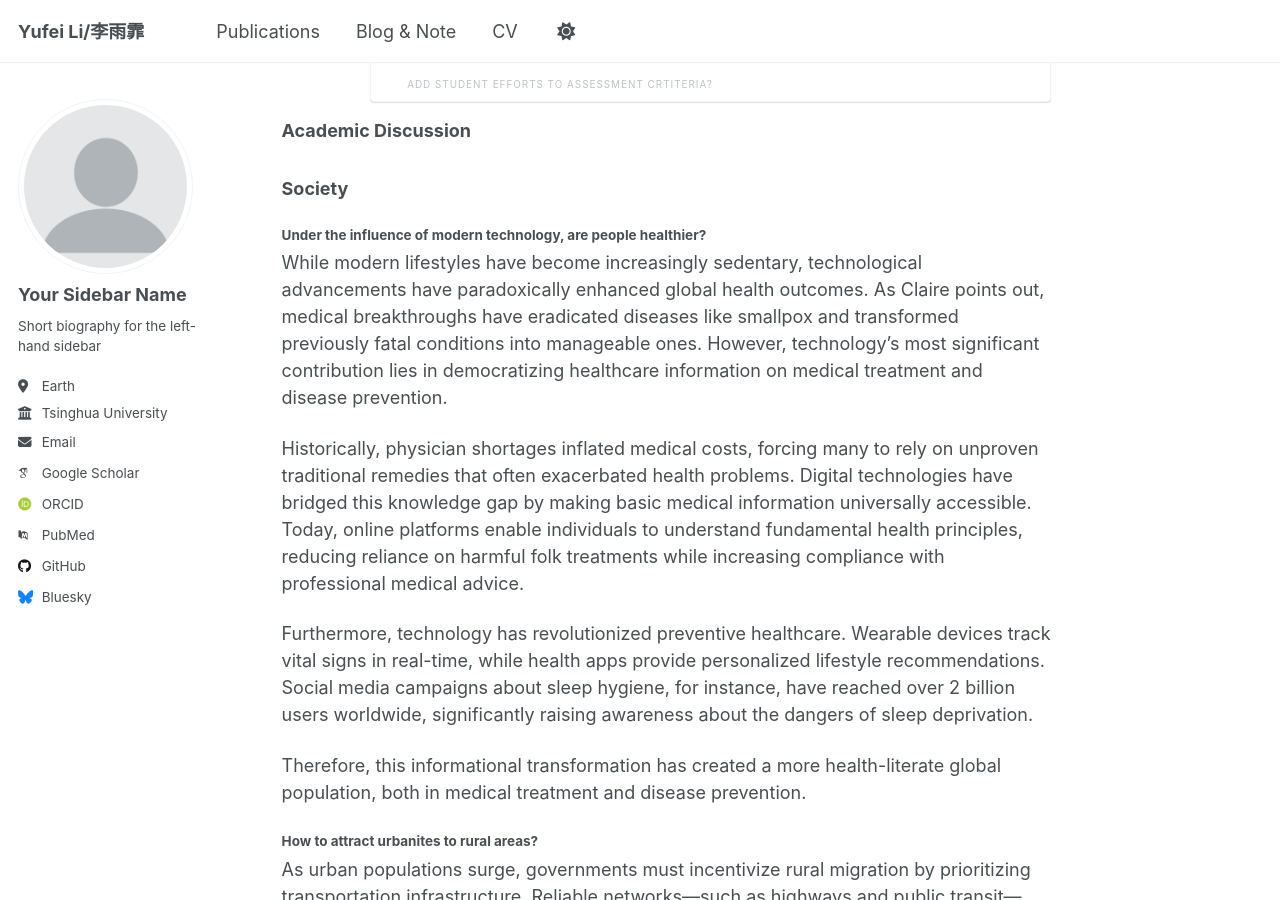
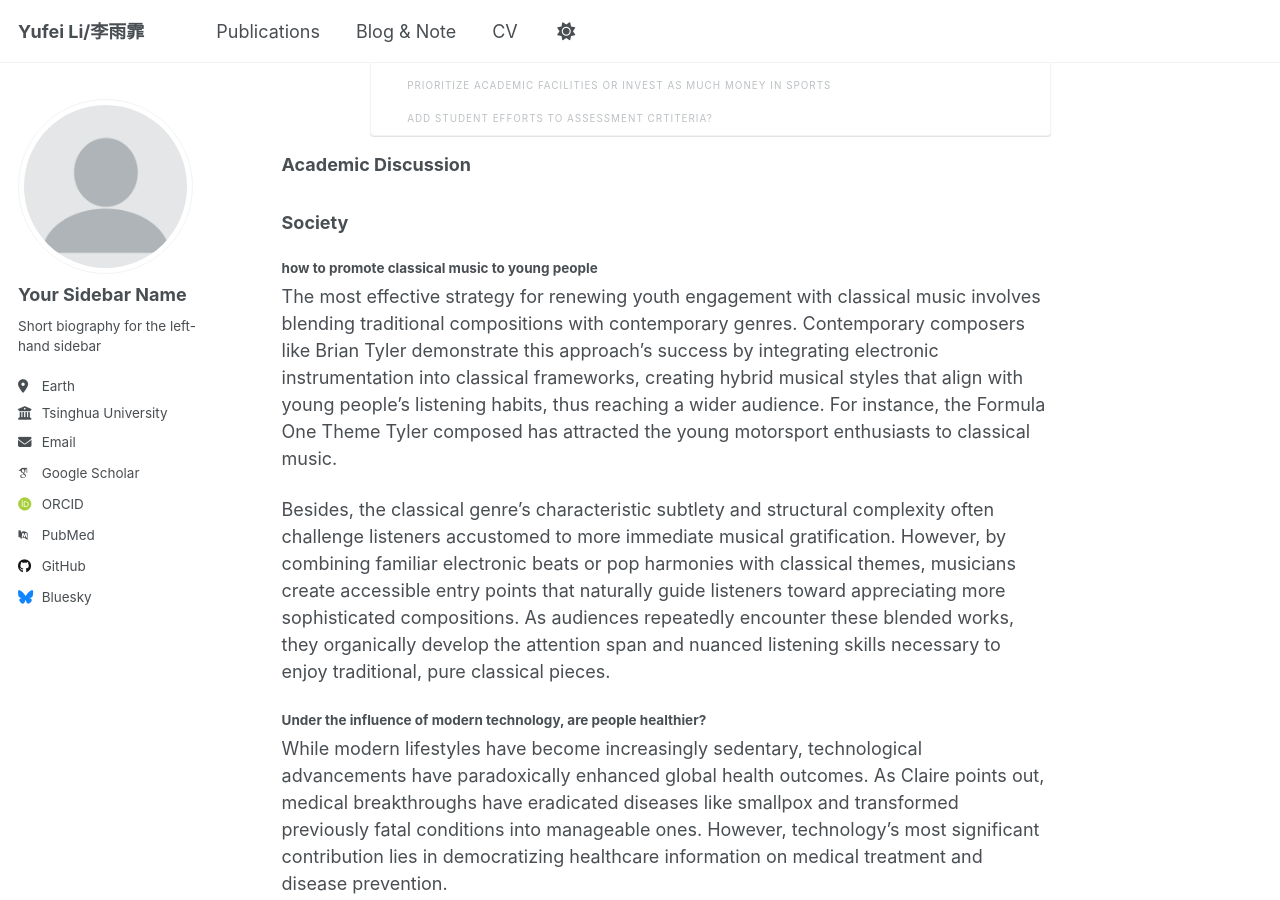
Before and after one commit to Floraaah/Floraaah, a Jekyll site: the page built from _posts/2025-05-14-blog-post-1.md, in a window 1280 px wide and 900 px high, scrolled down 1385 px. Built offline with Jekyll 4.4.1, drawn with Linux system fonts in a browser that asks for light colours; some web fonts are replaced; some of the changed text lies outside the part shown.

Commit message:
Update 2025-05-14-blog-post-1.md

```diff
--- a/_posts/2025-05-14-blog-post-1.md
+++ b/_posts/2025-05-14-blog-post-1.md
@@ -13,6 +13,11 @@ tags:
 
 ### Academic Discussion
 ### Society
+
+#### how to promote classical music to young people
+The most effective strategy for renewing youth engagement with classical music involves blending traditional compositions with contemporary genres. Contemporary composers like Brian Tyler demonstrate this approach's success by integrating electronic instrumentation into classical frameworks, creating hybrid musical styles that align with young people's listening habits, thus reaching a wider audience. For instance, the Formula One Theme Tyler composed has attracted the young motorsport enthusiasts to classical music.
+
+Besides, the classical genre's characteristic subtlety and structural complexity often challenge listeners accustomed to more immediate musical gratification. However, by combining familiar electronic beats or pop harmonies with classical themes, musicians create accessible entry points that naturally guide listeners toward appreciating more sophisticated compositions. As audiences repeatedly encounter these blended works, they organically develop the attention span and nuanced listening skills necessary to enjoy traditional, pure classical pieces.
 
 #### Under the influence of modern technology, are people healthier?
 While modern lifestyles have become increasingly sedentary, technological advancements have paradoxically enhanced global health outcomes. As Claire points out, medical breakthroughs have eradicated diseases like smallpox and transformed previously fatal conditions into manageable ones. However, technology's most significant contribution lies in democratizing healthcare information on medical treatment and disease prevention.
```
